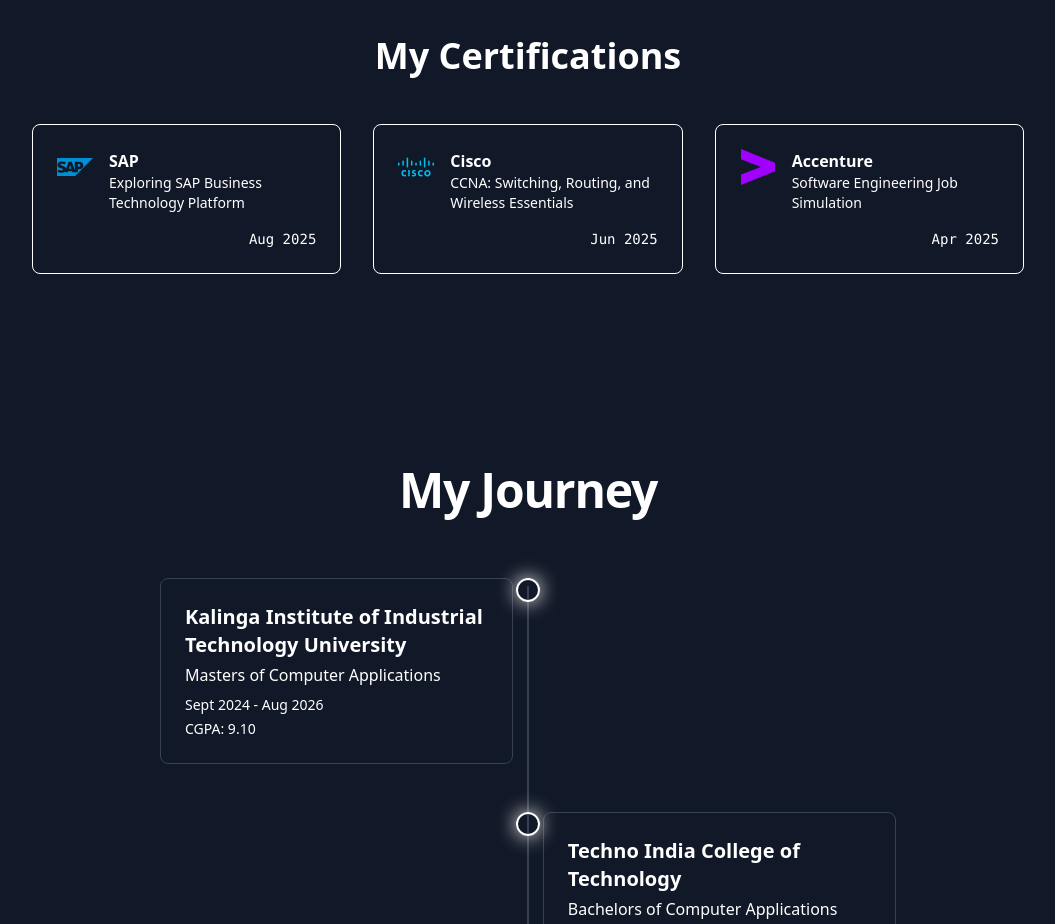
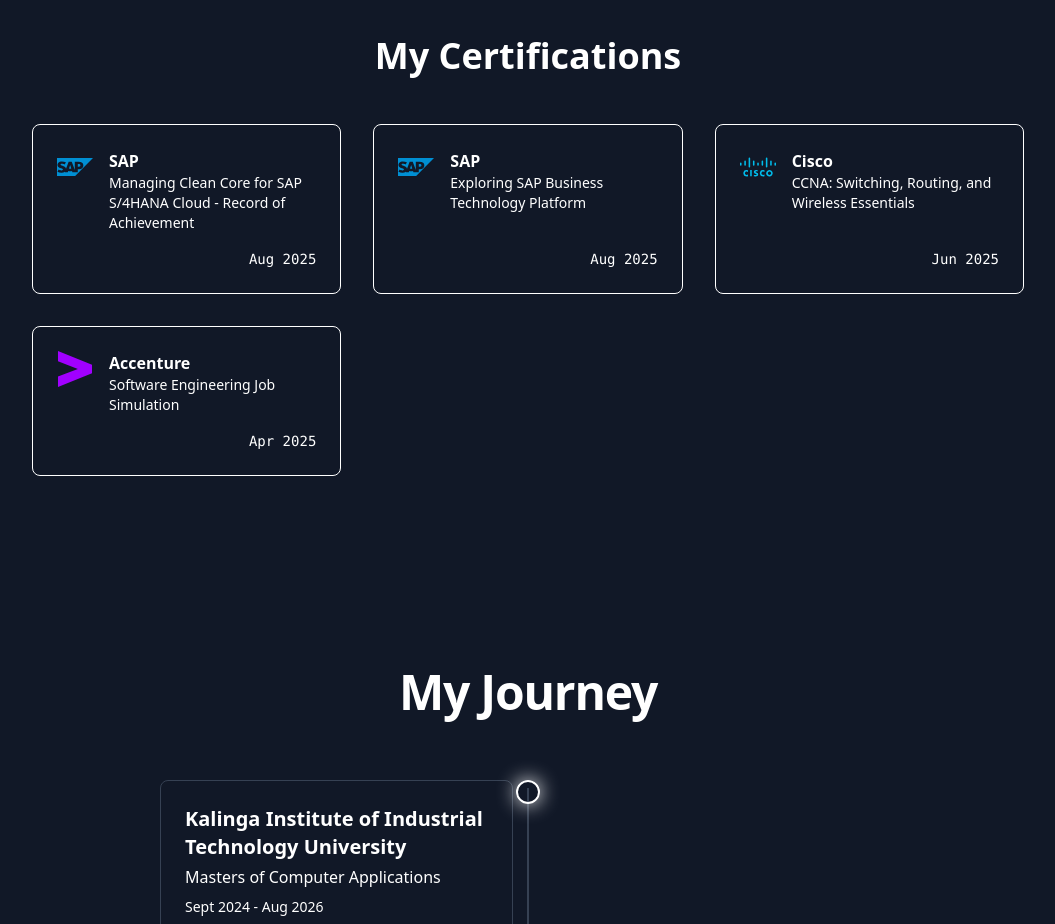
Before and after one commit to Sumitswappy/my-portfolio, a Next.js app: page / in a window 1280 px wide. Shown: the part 2860-3784 px from the top of the page, without its empty margins (112-1167 px from the left). Built offline with nearby package versions, Linux system fonts and the light colour scheme.

Commit message:
second commit 29-08-25

```diff
--- a/components/Certifications.tsx
+++ b/components/Certifications.tsx
@@ -3,6 +3,14 @@
 // 2. Added a 'link' property to each certification
 const certificationsData = [
   {
+    name: 'Managing Clean Core for SAP S/4HANA Cloud - Record of Achievement',
+    issuer: 'SAP',
+    date: 'Aug 2025',
+    icon: SiSap,
+    color: 'text-[#008FD3]',
+    link: 'https://www.credly.com/badges/30b6e9a4-7e54-4c1e-892f-59c685ff4f2c/linked_in_profile', // ==> REPLACE with your actual URL
+  },
+   {
     name: 'Exploring SAP Business Technology Platform',
     issuer: 'SAP',
     date: 'Aug 2025',
```
